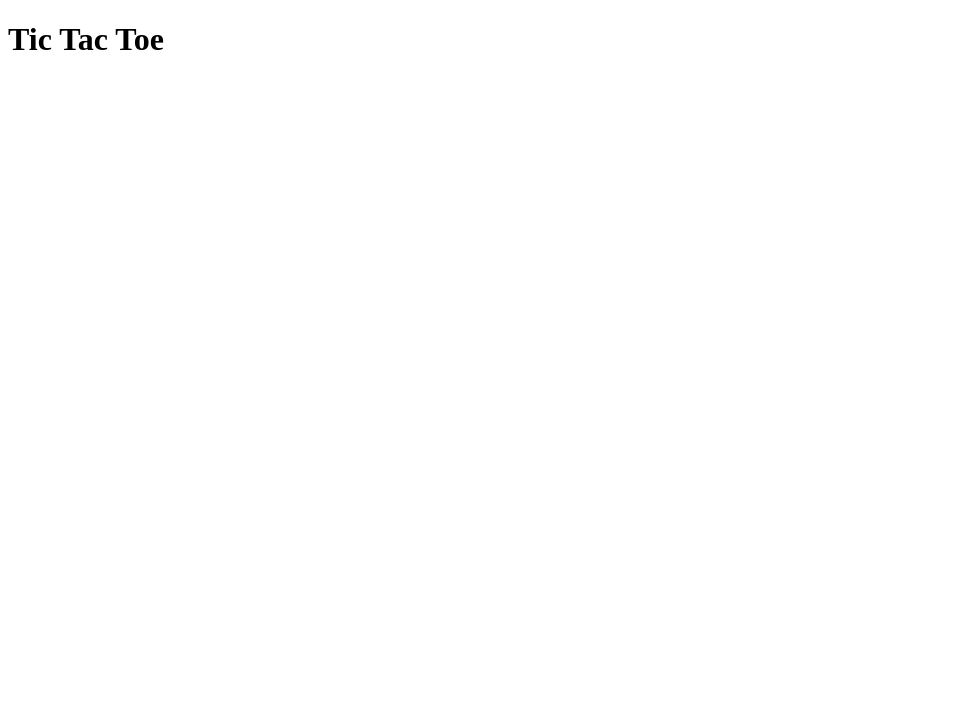
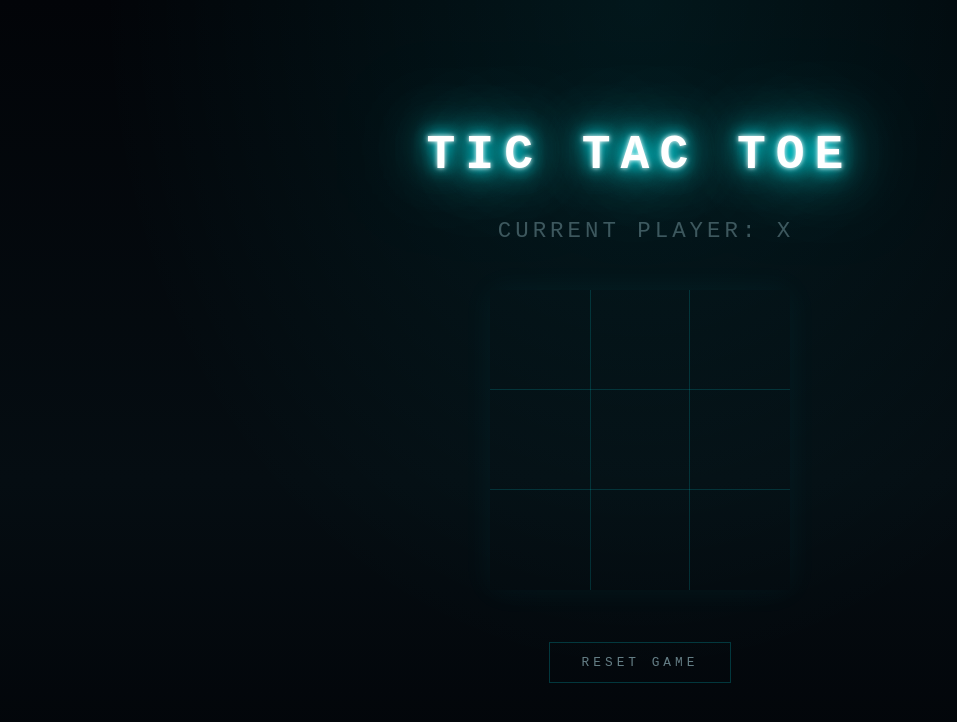
Before and after one commit to SamFio00/TicTacToe-VueJS, a Vue app: page / in a window 1280 px wide. Shown: the top 722 px of the page, without its empty margins (0-957 px from the left). Built offline with nearby package versions, Linux system fonts and the light colour scheme.

Commit message:
added logic and sum style

```diff
--- a/src/App.vue
+++ b/src/App.vue
@@ -1,13 +1,198 @@
 <template>
   <div class="app">
     <h1>Tic Tac Toe</h1>
+    <p v-if="winner">Winner: {{ winner }}</p>
+    <p v-else-if="isDraw">It's a draw!</p>
+    <p v-else>Current player: {{ currentPlayer }}</p>
+
+
+    <div class="board">
+      <div
+      @click="handleCellClick(index)"
+      class="cell"
+      v-for="(cell, index) in board"
+      :key="index">
+        {{ cell }}
+      </div>
+    </div>
+
+    <button @click="resetGame">Reset Game</button>
+
   </div>
 </template>
 
 <script setup>
+import { ref } from 'vue';
+
+const board = ref([ null, null, null, null, null, null, null, null, null ]);
+const currentPlayer = ref('X');
+const winner = ref(null);
+const isDraw = ref(false);
+
+const handleCellClick = (index) => {
+  if (winner.value) return;
+  if (board.value[index] === null) {
+    board.value[index] = currentPlayer.value;
+    checkWinner();
+    if (!winner.value) {
+      currentPlayer.value = currentPlayer.value === 'X' ? 'O' : 'X';
+    }
+  }
+};
+
+const checkWinner = () => {
+  const winPatterns = [
+    [0, 1, 2], [3, 4, 5], [6, 7, 8], // rows
+    [0, 3, 6], [1, 4, 7], [2, 5, 8], // columns
+    [0, 4, 8], [2, 4, 6]             // diagonals
+  ];
+
+  for (const pattern of winPatterns) {
+    const [a, b, c] = pattern;
+    if (board.value[a] && board.value[a] === board.value[b] && board.value[a] === board.value[c]) {
+      winner.value = board.value[a];
+      return;
+    }
+  }
+
+  if (board.value.every(cell => cell !== null)) {
+    isDraw.value = true;
+  }
+};
+
+const resetGame = () => {
+  board.value = [ null, null, null, null, null, null, null, null, null ];
+  currentPlayer.value = 'X';
+  winner.value = null;
+  isDraw.value = false;
+};
+
 
 </script>
 
-<style>
+<style scoped lang="scss">
+$neon: #00f5ff;
+$neon-dim: rgba(0, 245, 255, 0.15);
+$x-color: #ff2d55;
+$o-color: #00f5ff;
 
+.app {
+  text-align: center;
+  font-family: 'Courier New', monospace;
+
+  h1 {
+    font-size: 3rem;
+    letter-spacing: 10px;
+    text-transform: uppercase;
+    color: #fff;
+    animation: flicker 4s infinite;
+
+    text-shadow:
+      0 0 5px  #fff,
+      0 0 15px $neon,
+      0 0 30px $neon,
+      0 0 60px $neon,
+      0 0 100px $neon;
+
+    @keyframes flicker {
+      0%, 19%, 21%, 23%, 25%, 54%, 56%, 100% {
+        text-shadow:
+          0 0 5px  #fff,
+          0 0 15px $neon,
+          0 0 30px $neon,
+          0 0 60px $neon,
+          0 0 100px $neon;
+        opacity: 1;
+      }
+      20%, 24%, 55% {
+        text-shadow: none;
+        opacity: 0.4;
+      }
+    }
+  }
+
+  p {
+    font-size: 1.4rem;
+    letter-spacing: 4px;
+    text-transform: uppercase;
+    color: rgba(200, 245, 255, 0.7);
+    margin-bottom: 20px;
+    padding-left: 12px;
+    display: inline-block;
+    animation: pulse-dim 1.4s ease-in-out infinite;
+
+    @keyframes pulse-dim {
+      0%, 100% { opacity: 1; }
+      50%       { opacity: 0.4; }
+    }
+  }
+
+  .board {
+    display: grid;
+    grid-template-columns: repeat(3, 100px);
+    padding: 0;
+    border: none;
+    border-radius: 0;
+    background: transparent;
+    position: relative;
+    margin: 0 auto;
+    width: 300px;
+
+    &::before {
+      content: '';
+      position: absolute;
+      inset: 0;
+      background:
+        linear-gradient(rgba(0,245,255,0.15), rgba(0,245,255,0.15)) 33.33% 0 / 1px 100%,
+        linear-gradient(rgba(0,245,255,0.15), rgba(0,245,255,0.15)) 66.66% 0 / 1px 100%,
+        linear-gradient(rgba(0,245,255,0.15), rgba(0,245,255,0.15)) 0 33.33% / 100% 1px,
+        linear-gradient(rgba(0,245,255,0.15), rgba(0,245,255,0.15)) 0 66.66% / 100% 1px;
+      background-repeat: no-repeat;
+      pointer-events: none;
+      box-shadow: 0 0 30px rgba(0,245,255,0.05);
+    }
+
+    .cell {
+      width: 100px;
+      height: 100px;
+      display: flex;
+      justify-content: center;
+      align-items: center;
+      font-size: 3rem;
+      font-weight: 700;
+      border: none;
+      cursor: pointer;
+      background: transparent;
+      color: $neon;
+      transition: background 0.2s ease;
+      letter-spacing: 0;
+
+      &:hover {
+        background: $neon-dim;
+      }
+    }
+  }
+
+  button {
+    margin-top: 32px;
+    font-family: 'Courier New', monospace;
+    font-size: 0.8rem;
+    letter-spacing: 4px;
+    text-transform: uppercase;
+    background: transparent;
+    color: rgba(200, 245, 255, 0.5);
+    border: 1px solid rgba(0, 245, 255, 0.2);
+    padding: 12px 32px;
+    cursor: pointer;
+    transition: all 0.25s ease;
+
+    &:hover {
+      color: #fff;
+      border-color: $neon;
+      box-shadow:
+        0 0 10px rgba(0, 245, 255, 0.3),
+        inset 0 0 10px rgba(0, 245, 255, 0.05);
+    }
+  }
+}
 </style>
--- a/src/assets/styles/main.scss
+++ b/src/assets/styles/main.scss
@@ -0,0 +1,38 @@
+* {
+  margin: 0;
+  padding: 0;
+  box-sizing: border-box;
+}
+
+:root {
+  font-family: 'Courier New', 'Lucida Console', monospace;
+  line-height: 1.6;
+  font-weight: 400;
+
+  color: rgba(200, 245, 255, 0.9);
+  background:
+    radial-gradient(ellipse at 50% 0%, rgba(0, 245, 255, 0.08) 0%, transparent 60%),
+    linear-gradient(180deg, #020408 0%, #050d12 60%, #020408 100%);
+
+  font-synthesis: none;
+  text-rendering: optimizeLegibility;
+  -webkit-font-smoothing: antialiased;
+  -moz-osx-font-smoothing: grayscale;
+}
+
+body {
+  margin: 0;
+  min-width: 320px;
+  min-height: 100vh;
+  overflow-x: hidden;
+}
+
+.app {
+    text-align: center;
+    display: flex;
+    flex-direction: column;
+    align-items: center;
+    justify-content: center;
+    min-height: 100vh;
+    gap: 20px;
+}
```
